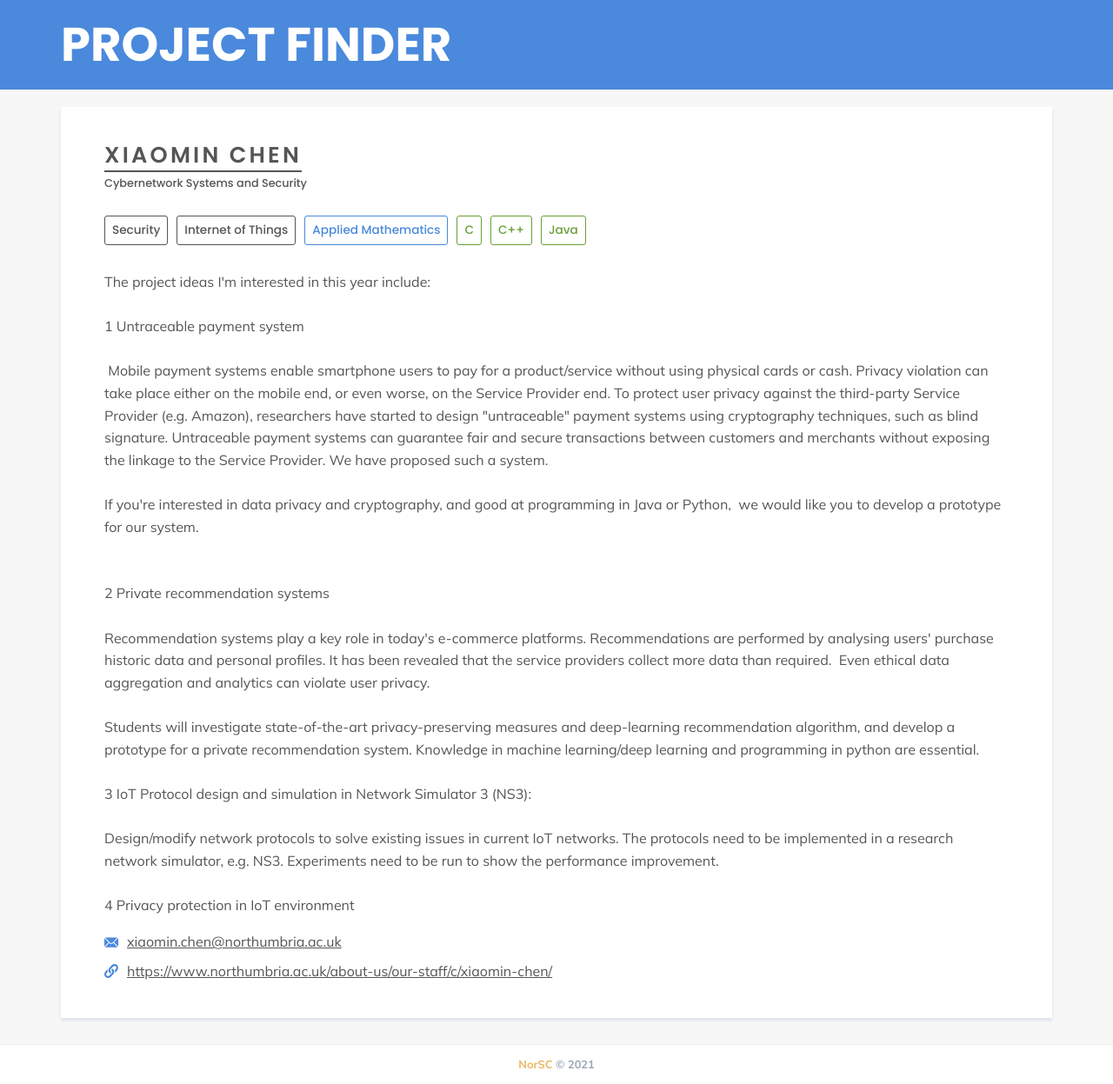
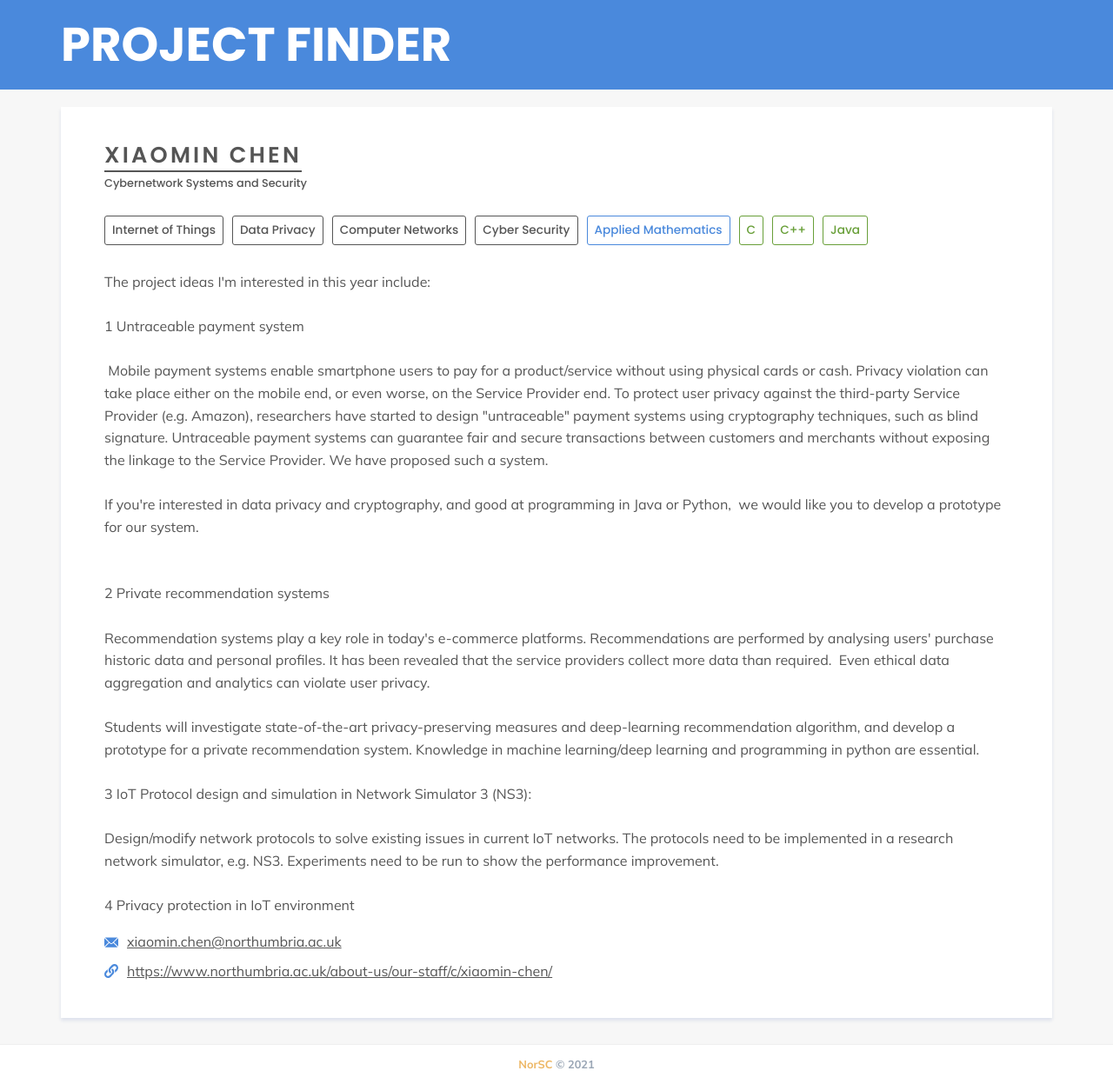
Before and after one commit to NorSC/supervisor-search, a Jekyll site: the page built from _supervisors/xiaomin-chen.md, in a window 1280 px wide. Shown: the whole page at 87% size. Built offline with Jekyll 4.4.1, drawn with Linux system fonts in a browser that asks for light colours; a script that is not in the unit is left out.

Commit message:
Update Supervisors “xiaomin-chen”

```diff
--- a/_supervisors/xiaomin-chen.md
+++ b/_supervisors/xiaomin-chen.md
@@ -6,15 +6,17 @@ email: xiaomin.chen@northumbria.ac.uk
 website: https://www.northumbria.ac.uk/about-us/our-staff/c/xiaomin-chen/
 research_group: Cybernetwork Systems and Security
 research_themes:
-  - Security
   - Internet of Things
+  - Data Privacy
+  - Computer Networks
+  - Cyber Security
 additional_keywords:
   - Applied Mathematics
 technologies_languages:
   - C
   - C++
   - Java
-additional_details: >+
+additional_details: >
   The project ideas I'm interested in this year include:
 
 
```
